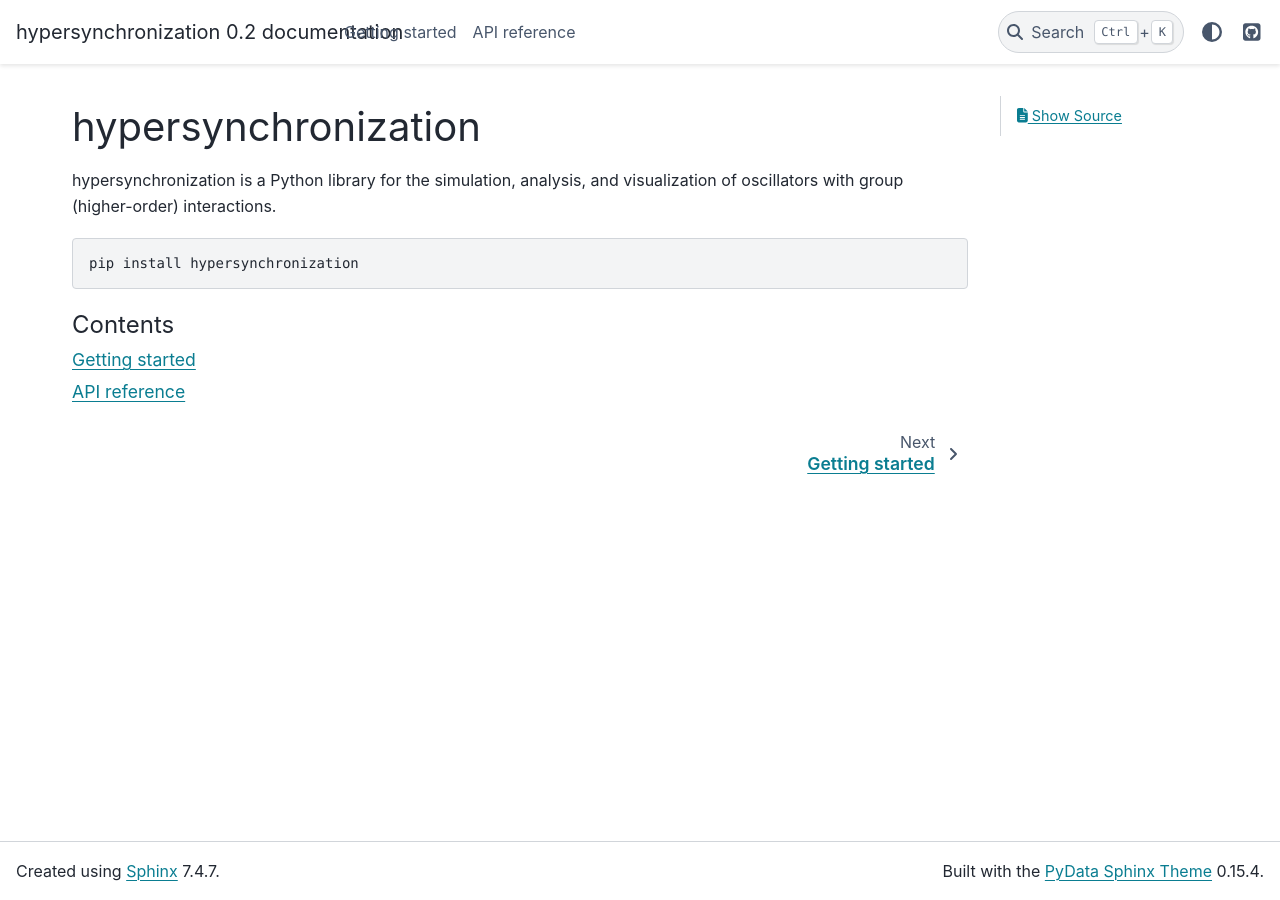
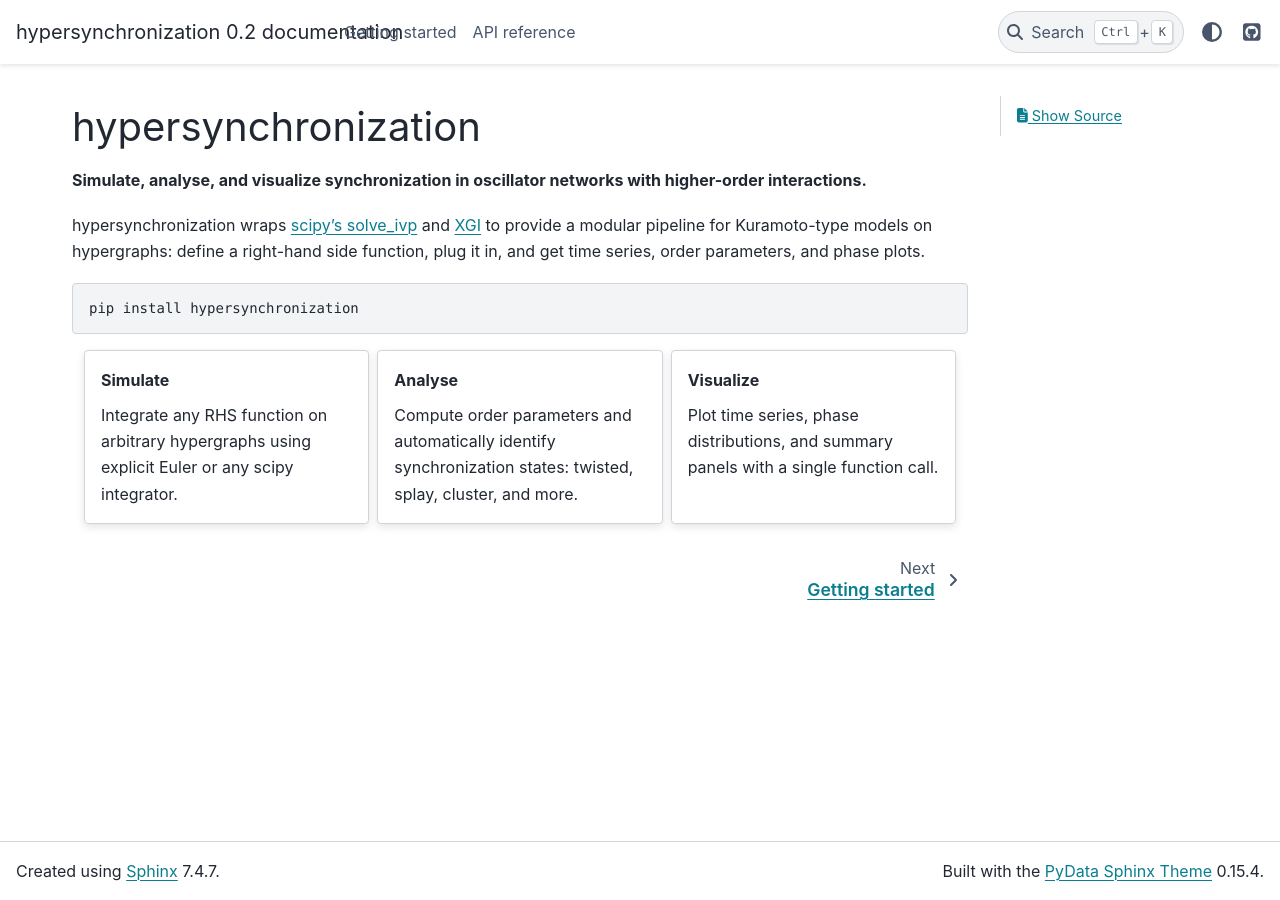
Before and after one commit to maximelucas/hypersync, a Sphinx documentation site: the page built from docs/index.rst, in a window 1280 px wide. Built offline with Sphinx 7.4.7 and the PyData theme 0.15.4, drawn with Linux system fonts in a browser that asks for light colours.

Commit message:
docs: improving

```diff
--- a/docs/index.rst
+++ b/docs/index.rst
@@ -1,16 +1,45 @@
 hypersynchronization
 ====================
 
-hypersynchronization is a Python library for the simulation, analysis, and
-visualization of oscillators with group (higher-order) interactions.
+**Simulate, analyse, and visualize synchronization in oscillator networks with higher-order interactions.**
+
+hypersynchronization wraps `scipy's solve_ivp <https://docs.scipy.org/doc/scipy/reference/generated/scipy.integrate.solve_ivp.html>`_
+and `XGI <https://xgi.readthedocs.io>`_ to provide a modular pipeline for
+Kuramoto-type models on hypergraphs: define a right-hand side function,
+plug it in, and get time series, order parameters, and phase plots.
 
 .. code-block:: bash
 
    pip install hypersynchronization
 
+.. grid:: 3
+   :gutter: 2
+
+   .. grid-item-card:: Simulate
+      :link: getting-started
+      :link-type: doc
+
+      Integrate any RHS function on arbitrary hypergraphs using
+      explicit Euler or any scipy integrator.
+
+   .. grid-item-card:: Analyse
+      :link: api
+      :link-type: doc
+
+      Compute order parameters and automatically identify synchronization
+      states: twisted, splay, cluster, and more.
+
+   .. grid-item-card:: Visualize
+      :link: api
+      :link-type: doc
+
+      Plot time series, phase distributions, and summary panels
+      with a single function call.
+
 .. toctree::
    :maxdepth: 1
    :caption: Contents
+   :hidden:
 
    getting-started
    api
```
Also changed, not shown: docs/api.rst (+28 -26 lines).
